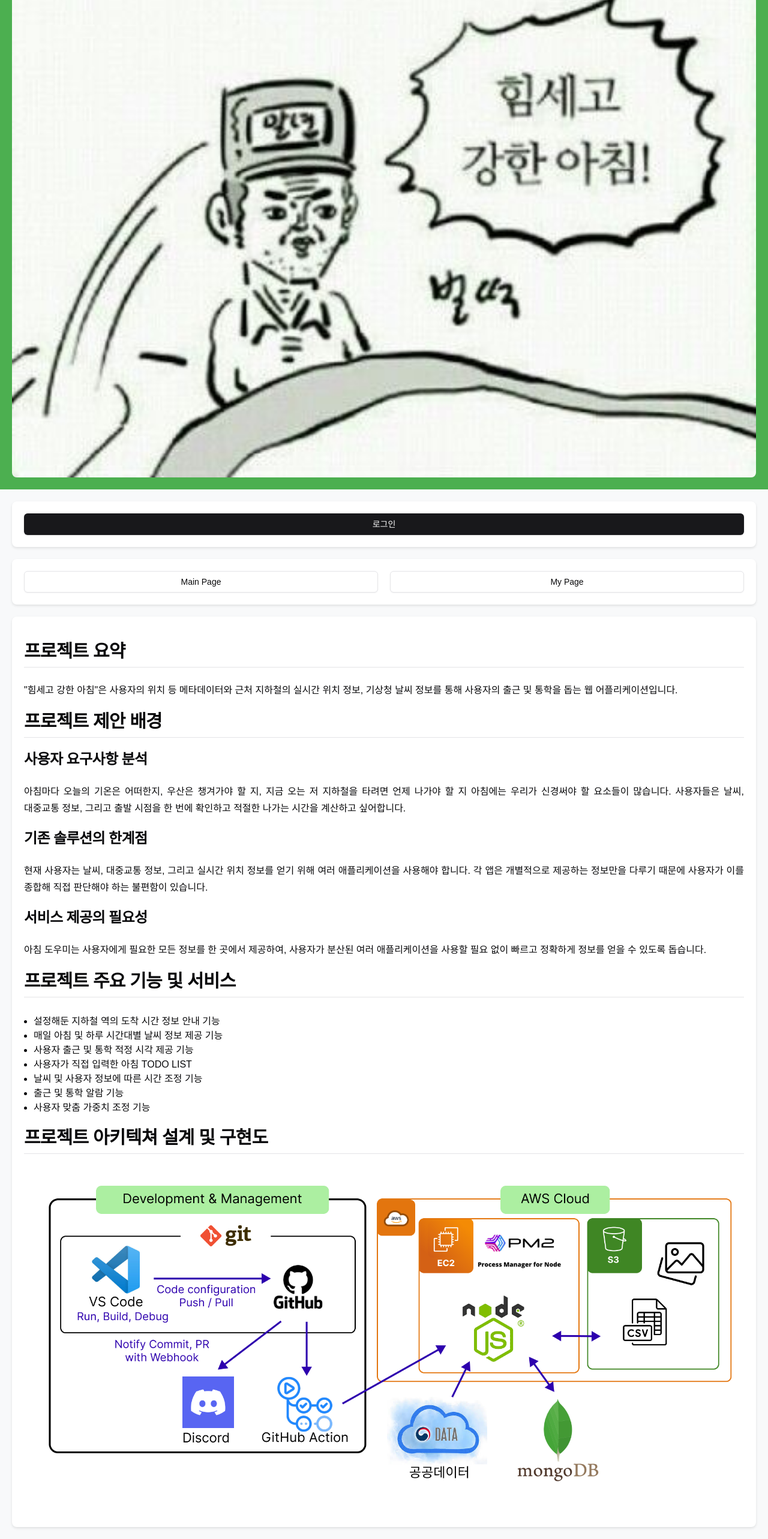
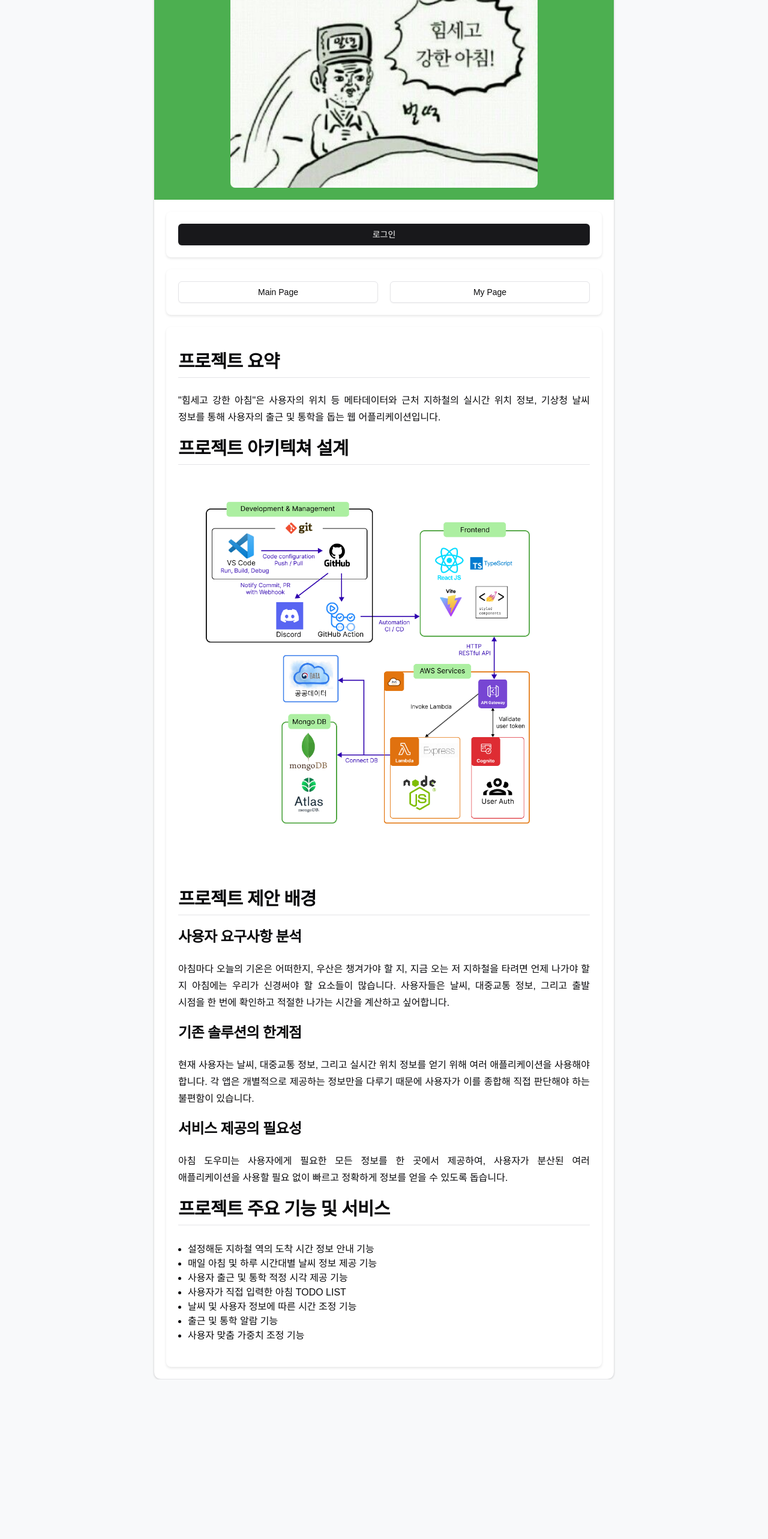
Before and after one commit to Turtle-Hwan/kloud-union-FE, a React (Vite) app: page / in a window 1280 px wide. Shown: the part 199-2765 px from the top of the page at 60% size. After the commit the page ends 2499 px from the top, so only its background shows below. Built offline with nearby package versions, Linux system fonts and the light colour scheme.

Commit message:
feat: max-w-xl 통일, archi 수정

```diff
--- a/src/pages/Index.tsx
+++ b/src/pages/Index.tsx
@@ -1,4 +1,5 @@
 import { Button } from "@/components/ui/button";
+import { Card } from "@/components/ui/card";
 import React from "react";
 //import { useNavigate, useSearchParams } from "react-router-dom";
 import { Link } from "react-router-dom";
@@ -24,10 +25,14 @@ const Index: React.FC = () => {
   };
 
   return (
-    <div>
+    <Card className="w-full max-w-3xl mx-auto">
       <div className="header">
         <div className="titleWrap">힘세고 강한 아침</div>
-        <img src="/images/powerpowermorning.jpg" alt="main_img" />
+        <img
+          src="/images/powerpowermorning.jpg"
+          alt="main_img"
+          className="max-w-lg mx-auto"
+        />
       </div>
       <div className="contentWrap">
         <Button className="w-full" variant="default" onClick={kakaoLogin}>
@@ -63,6 +68,12 @@ const Index: React.FC = () => {
             실시간 위치 정보, 기상청 날씨 정보를 통해 사용자의 출근 및 통학을
             돕는 웹 어플리케이션입니다.
           </p>
+        </div>
+        <div className="projectSection">
+          <h2 className="mb-5 scroll-m-20 border-b pb-2 text-3xl font-semibold tracking-tight first:mt-0">
+            프로젝트 아키텍쳐 설계
+          </h2>
+          <img src="/images/cws_archi.png" alt="cws_archi.png" />
         </div>
         <div className="projectSection">
           <h2 className="mb-5 scroll-m-20 border-b pb-2 text-3xl font-semibold tracking-tight first:mt-0">
@@ -109,14 +120,8 @@ const Index: React.FC = () => {
             <li>사용자 맞춤 가중치 조정 기능</li>
           </ul>
         </div>
-        <div className="projectSection">
-          <h2 className="mb-5 scroll-m-20 border-b pb-2 text-3xl font-semibold tracking-tight first:mt-0">
-            프로젝트 아키텍쳐 설계 및 구현도
-          </h2>
-          <img src="/images/cws_archi.png" alt="cws_archi.png" />
-        </div>
       </div>
-    </div>
+    </Card>
   );
 };
 
--- a/src/pages/home/Home.tsx
+++ b/src/pages/home/Home.tsx
@@ -279,7 +279,7 @@ const Home: React.FC = () => {
   }, [timeRemaining]);
 
   return properTime == "오류 발생" || properTime == "정보 없음" ? (
-    <Card className="w-full max-w-lg mx-auto">
+    <Card className="w-full max-w-xl mx-auto">
       <CardHeader>
         <CardTitle className="text-xl font-bold text-center  text-red-300">
           정보를 불러오는 중 오류가 발생했습니다. <br></br>
@@ -288,7 +288,7 @@ const Home: React.FC = () => {
       </CardHeader>
     </Card>
   ) : (
-    <Card className="w-full max-w-lg mx-auto">
+    <Card className="w-full max-w-xl mx-auto">
       <CardHeader>
         <CardTitle className="text-3xl font-bold text-center">
           {user.stationName}역
--- a/src/pages/mypage/Mypage.tsx
+++ b/src/pages/mypage/Mypage.tsx
@@ -182,7 +182,7 @@ const Mypage: React.FC = () => {
   };
 
   return (
-    <Card className="w-full max-w-lg mx-auto">
+    <Card className="w-full max-w-xl mx-auto">
       <CardHeader>
         <CardTitle className="text-2xl font-bold text-center">
           안녕하세요, {user.nickname || "사용자"}님!
--- a/src/pages/todo/Todo.tsx
+++ b/src/pages/todo/Todo.tsx
@@ -59,7 +59,7 @@ export function TodoList() {
   };
 
   return (
-    <Card className="w-auto m-5">
+    <Card className="w-full max-w-xl mx-auto">
       <CardHeader>
         <CardTitle>할 일들</CardTitle>
       </CardHeader>
```
Also changed, not shown: public/images/cws_archi.png.
